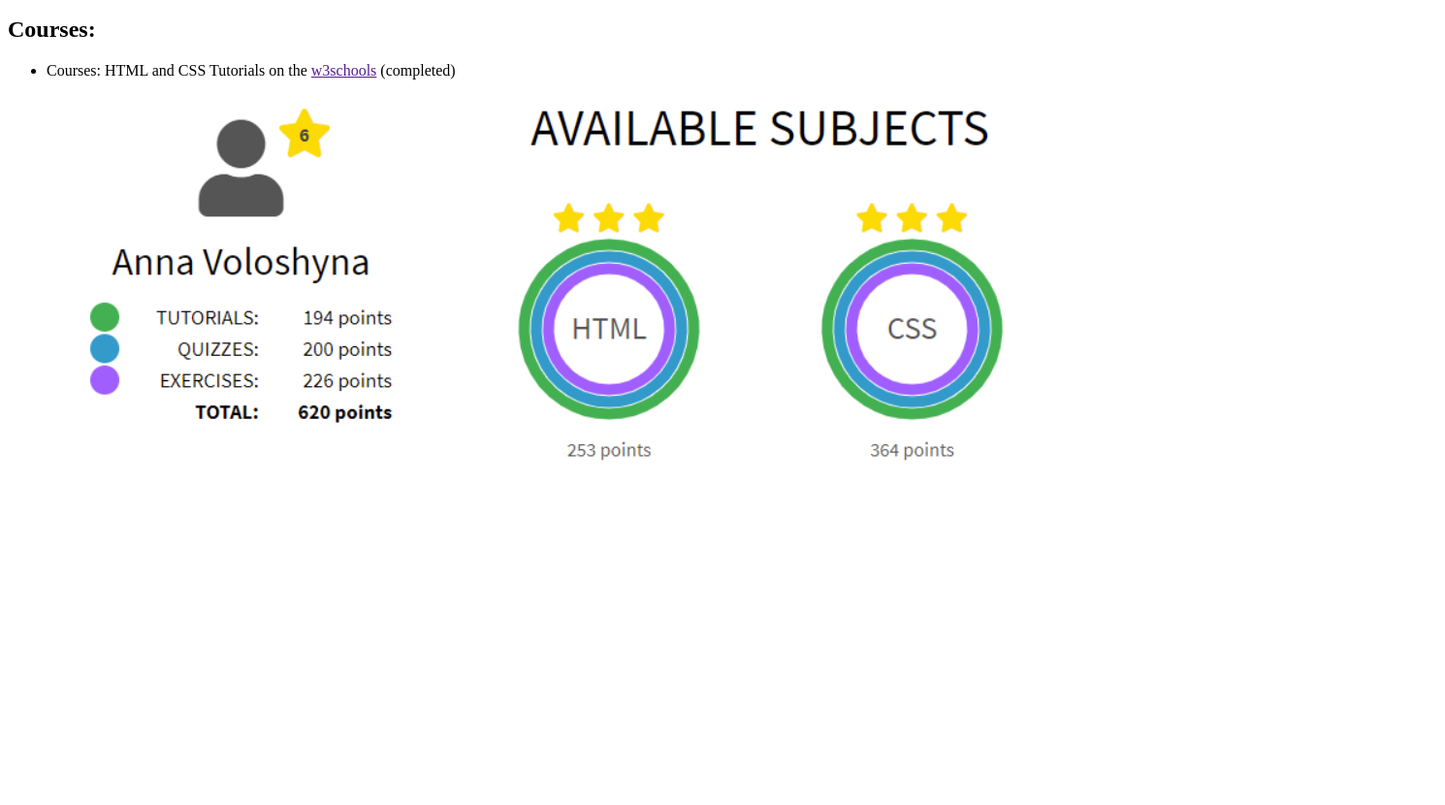
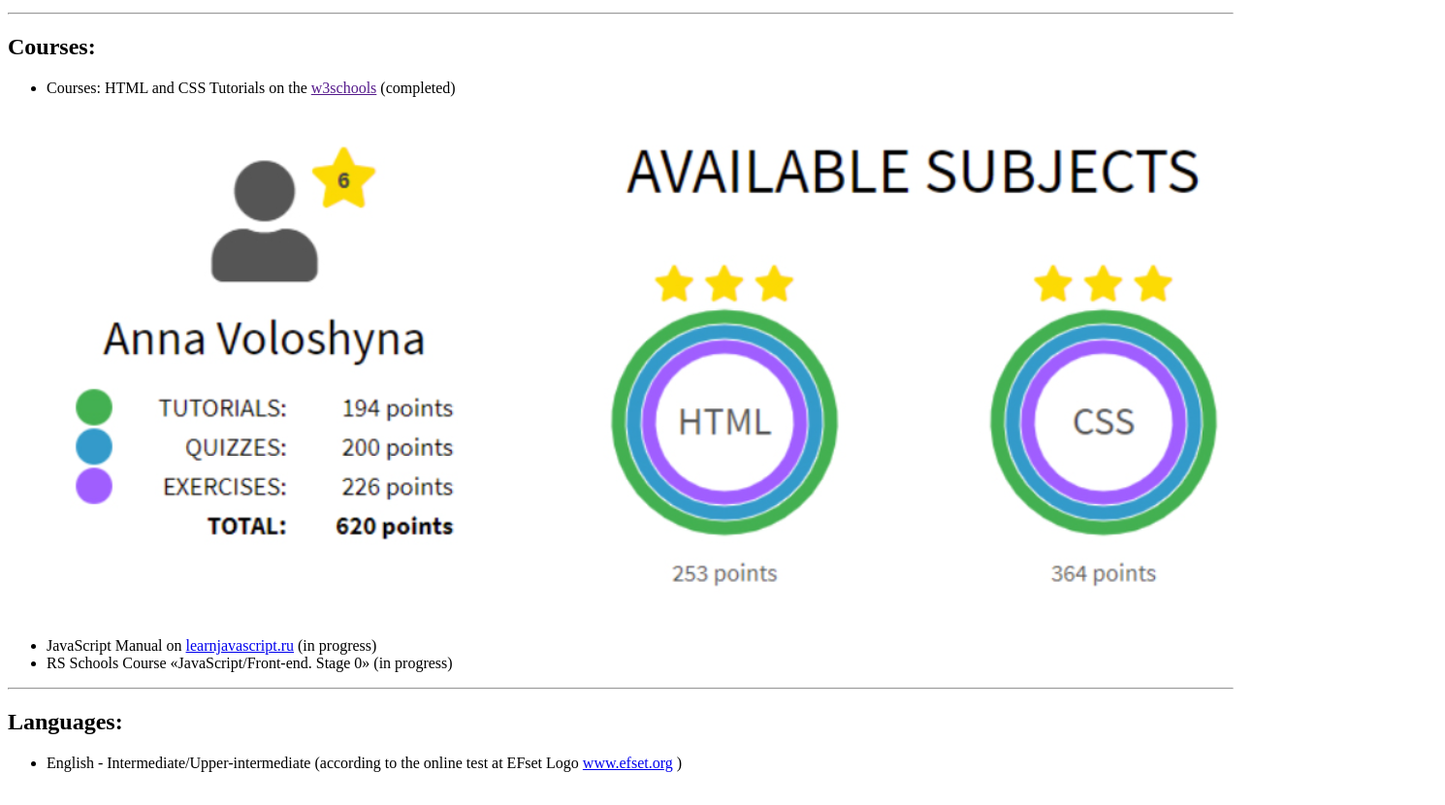
Before and after one commit to muradovdilshod/htmelhomeword-cv, a plain HTML site: page index.html in a window 1280 px wide. Shown: the part 1111-1941 px from the top of the page at 97% size, 1490 px wide, since content can reach past the window. Before the commit the page ends 1631 px from the top, so only its background shows below. Drawn offline with Linux system fonts and the light colour scheme.

Commit message:
I added a picture4

```diff
--- a/index.html
+++ b/index.html
@@ -35,6 +35,8 @@
     <h3>telegram: @toy3225</h3>
 
     <a href="">LinkedIn</a>
+
+    <br>
 
     <a href="">Behance</a>
 
@@ -109,9 +111,29 @@
 
        <!-- <img src="111111111111111111111.png" alt="#"> -->
 
-       <img src="22222222222222.png" alt="#">
+       <!-- <img src="22222222222222.png" alt="#"> -->
 
+       <img src="333333333333.png" alt="#">
 
+       <ul>
+
+        <li>JavaScript Manual on <a href="google">learnjavascript.ru</a> (in progress)</li>
+
+        <li>RS Schools Course «JavaScript/Front-end. Stage 0» (in progress)</li>
+
+      </ul>
+
+       <hr>
+
+       <h2>Languages:</h2>
+
+       <ul>
+
+        <li>English - Intermediate/Upper-intermediate (according to the online test at EFset Logo <a href="google">www.efset.org</a> )</li>
+
+        <img src="" alt="">
+
+       </ul>
 
 </body>
 </html>
```
Also changed, not shown: 4444444444444444.png (added).
